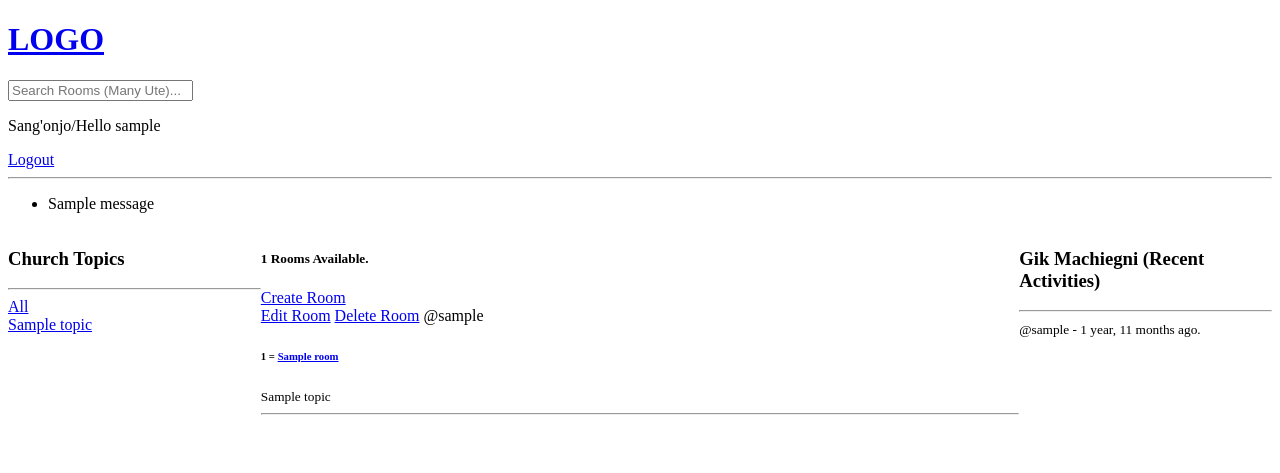
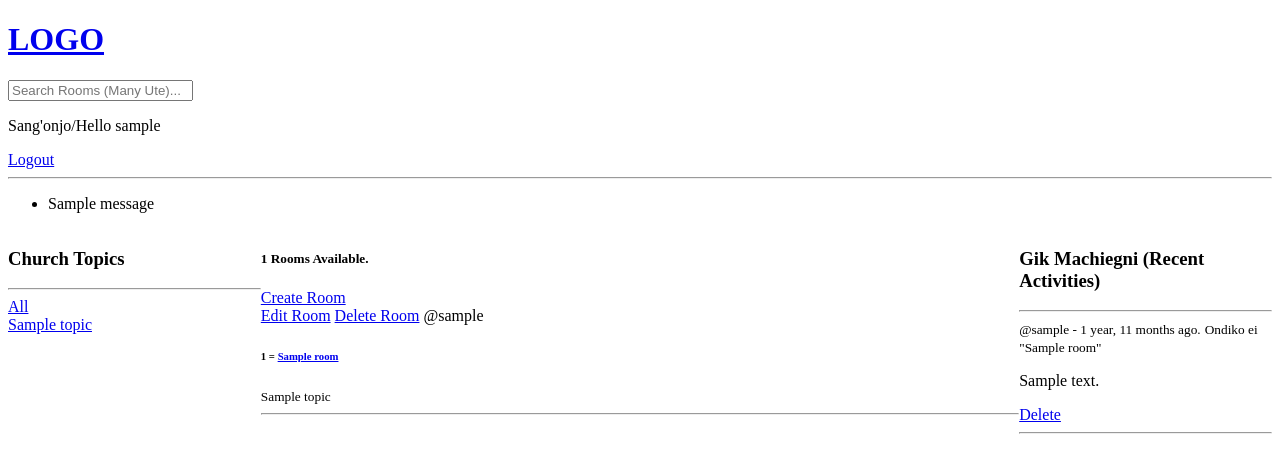
Before and after one commit to LawiOtieno/crch_project, a Django app: page / in a window 1280 px wide. Shown: the top 473 px of the page. Run offline with Django 4.2, Linux system fonts and the light colour scheme; a user stored in the database is signed in; tables that the repository leaves empty hold one stand-in row (values such as "Sample post"); one stand-in notice (Sample message) is shown.

Commit message:
update recent activities

```diff
--- a/base/templates/base/home.html
+++ b/base/templates/base/home.html
@@ -55,6 +55,14 @@
             {% for message in room_messages %}
                 <div>
                     <small>@{{message.user}} - {{message.created|timesince}} ago.</small>
+                    <small>Ondiko ei "{{message.room}}"</small>
+
+                    <p>{{message}}</p>
+
+                    {% if request.user == message.user %}
+                        <a href="{% url 'delete-message' message.id %}">Delete</a>
+                    {% endif %}
+                    <hr>
                 </div>
             {% endfor %}
         </div>
```
Lines whose indentation alone changed are shown as unchanged.
